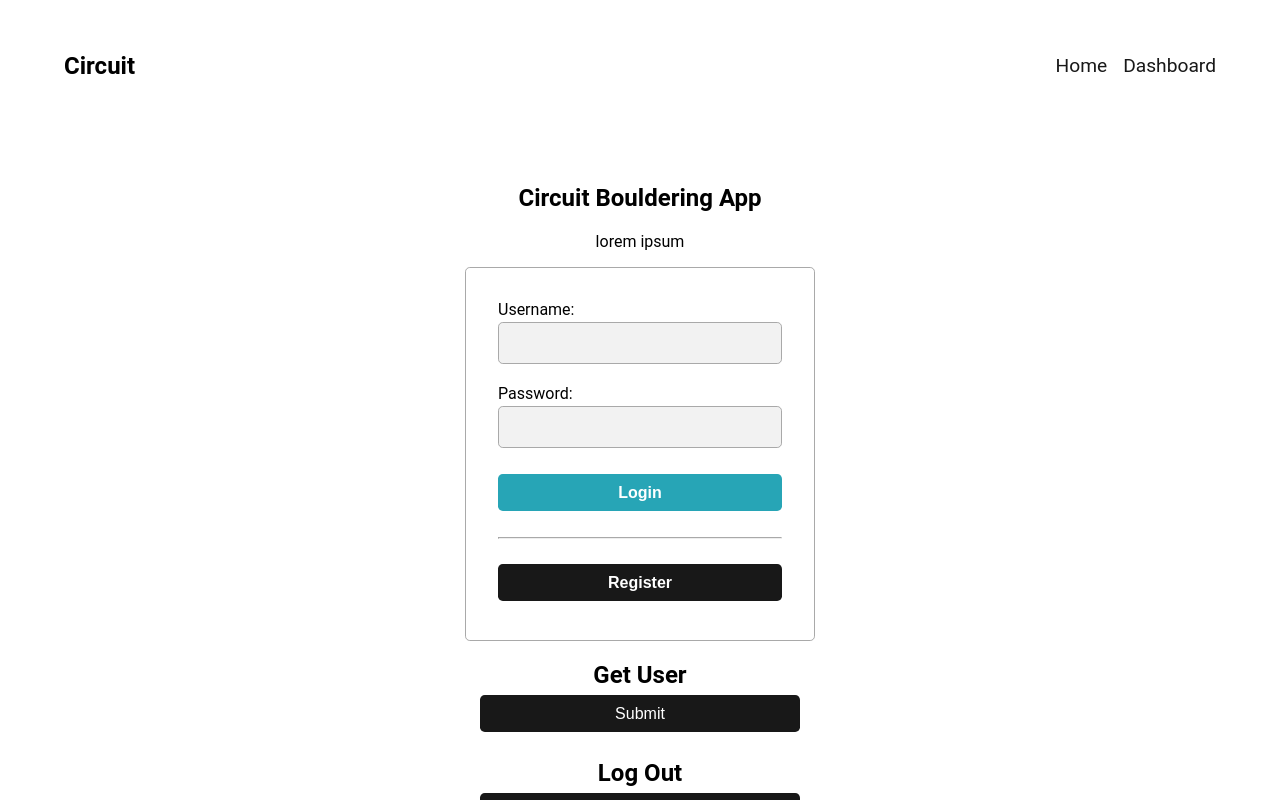
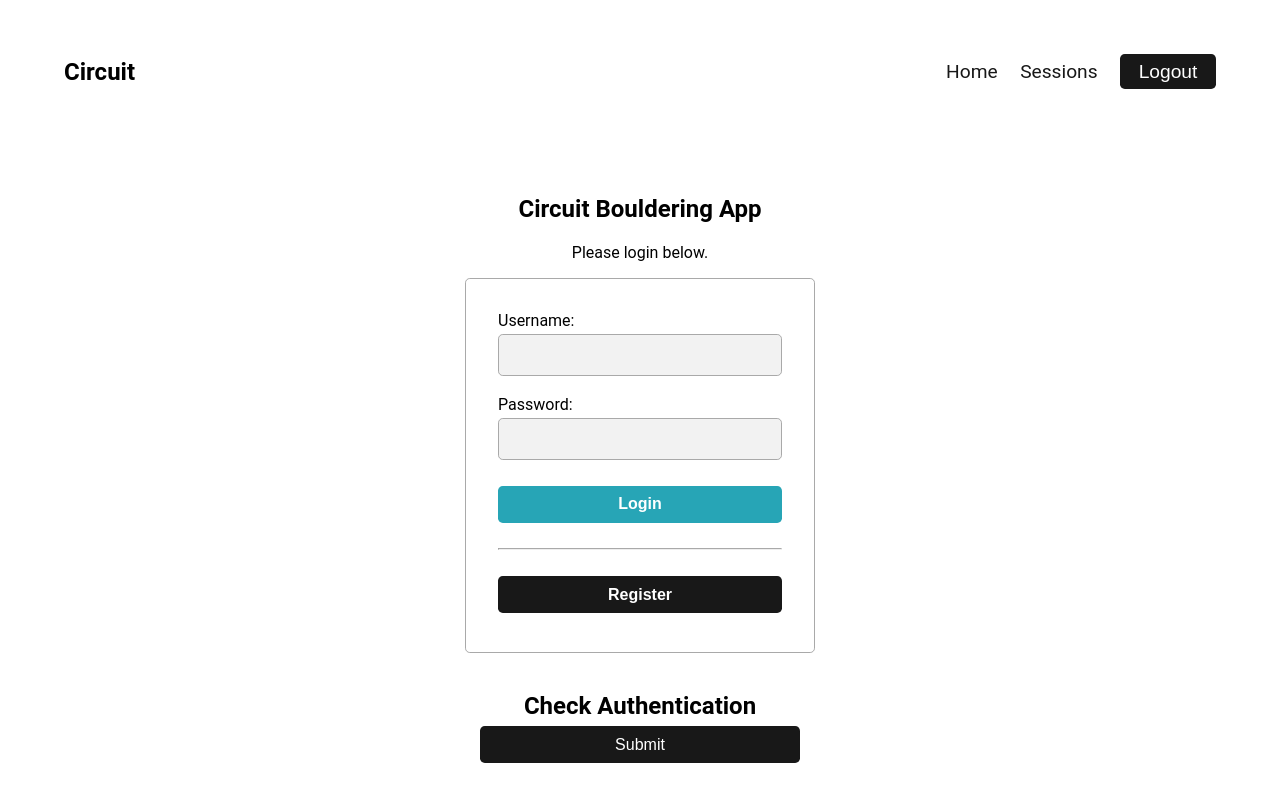
Before and after one commit to ahleeneh/circuit-bouldering-app, a React (Create React App) app in the folder client/: page / in a window 1280 px wide. Shown: the top 800 px of the page. Built offline with nearby package versions, Linux system fonts and the light colour scheme.

Commit message:
Added log out button to nav bar

```diff
--- a/client/src/App.css
+++ b/client/src/App.css
@@ -10,6 +10,9 @@
 
     --color-blue: #27a5b6;
     --color-blue-hover: #06afc5;
+
+    --color-purple: #703d9f;
+    --color-purple-hover: #8d5eb9;
 
     --border-radius-1: 0.3rem;
     --border-radius-2: 0.1rem;
@@ -66,7 +69,7 @@
     justify-content: space-between;
     padding: 2rem 4rem;
     box-sizing: border-box;
-    min-height: calc(100vh - 131.81px - 114px)
+    min-height: calc(100vh - 143.56px - 114px)
 }
 
 .footer {
@@ -84,17 +87,21 @@
 .nav-links {
     list-style: none;
     display: flex;
-    gap: 1rem;
+    gap: 1.4rem;
 }
 
 .nav-links li {
     font-size: 1.2rem;
+    display: flex;
+    align-items: center;
 }
 
 .nav-links a {
     text-decoration: none;
     color: var(--color-dark-grey);
     transition: all 300ms ease;
+    display: flex;
+    align-items: center;
 }
 
 .nav-links a:hover {
@@ -169,6 +176,20 @@
     background: var(--color-medium-grey);
 }
 
+.button-logout {
+    background-color: var(--color-dark-grey);
+    color: var(--color-white);
+    font-weight: normal;
+    max-width:6rem;
+    font-size: 1.2rem;
+    padding: 0.4rem 0.4rem;
+}
+
+.button-logout:hover {
+    background-color: var(--color-medium-grey);
+}
+
+
 /*
   FORMS
 */
--- a/client/src/components/Navigation.jsx
+++ b/client/src/components/Navigation.jsx
@@ -1,7 +1,26 @@
 import React from 'react';
 import { NavLink } from 'react-router-dom';
+import {useNavigate} from 'react-router';
+import axios from "axios";
+import {toast} from 'react-toastify';
+import 'react-toastify/dist/ReactToastify.css';
 
 function Navigation() {
+    const navigate = useNavigate();
+
+    const logout = async () => {
+        try {
+            const response = await axios.post('http://localhost:8000/logout', null, {
+                withCredentials: true
+            });
+            console.log(response);
+            toast.info('Goodbye!');
+            navigate('/');
+        } catch (error) {
+            console.error('An error occurred: ', error);
+        }
+    }
+
 
     return (
         <nav className="navigation">
@@ -12,7 +31,10 @@ function Navigation() {
                     <NavLink to="/">Home</NavLink>
                 </li>
                 <li>
-                    <NavLink to="/dashboard">Dashboard</NavLink>
+                    <NavLink to="/dashboard">Sessions</NavLink>
+                </li>
+                <li>
+                    <button className="button button-logout" onClick={logout}>Logout</button>
                 </li>
             </ul>
 
--- a/client/src/pages/HomePage.jsx
+++ b/client/src/pages/HomePage.jsx
@@ -24,7 +24,7 @@ function HomePage() {
             navigate('/dashboard');
         } catch (error) {
             handleError(error)
-            toast.warning('Sorry, the provided username or password is incorrect.');
+            toast.error('Sorry, the provided username or password is incorrect.');
         }
     }
 
@@ -53,7 +53,7 @@ function HomePage() {
     return (
         <div className="page">
             <h2>Circuit Bouldering App</h2>
-            <p>lorem ipsum</p>
+            <p>Please login below.</p>
 
             <form className="form" onSubmit={handleSubmit(login)}>
                 <label htmlFor="username">Username:
@@ -83,18 +83,15 @@ function HomePage() {
                 </Link>
             </form>
 
+            <br/>
 
-            <h2>Get User<br/>
+            <h2>Check Authentication<br/>
                 <button className="button" onClick={getUser}>Submit</button>
             </h2>
 
-
-
-            <h2>Log Out<br/>
-                <button className="button" onClick={logout}>Submit</button>
-            </h2>
-
-
+            {/*<h2>Log Out<br/>*/}
+            {/*    <button className="button" onClick={logout}>Submit</button>*/}
+            {/*</h2>*/}
 
         </div>
     )
--- a/client/src/pages/RegisterPage.jsx
+++ b/client/src/pages/RegisterPage.jsx
@@ -19,7 +19,7 @@ function RegisterPage() {
             navigate('/');
         } catch (error) {
             console.error('Registration failed: ', error);
-            toast.warning('Registration failed. The provided email or username is already in use.');
+            toast.error('Registration failed. The provided email or username is already in use.');
         }
     }
 
--- a/client/src/pages/UserDashboardPage.jsx
+++ b/client/src/pages/UserDashboardPage.jsx
@@ -21,13 +21,31 @@ function UserDashboardPage() {
         }
     }
 
+    const getUser = async () => {
+        try {
+            const response = await axios.get('http://localhost:8000/user', {
+                withCredentials: true
+            });
+            console.log(response);
+        } catch (error) {
+            console.error('An error occurred: ', error);
+        }
+    }
+
     useEffect(() => {
         getUserDashboard();
     }, [])
 
     return (
         authenticated ? (
-            <h1>User Dashboard</h1>
+            <>
+                <h1>User Dashboard</h1>
+
+                <h2>Check Authentication<br/>
+                    <button className="button" onClick={getUser}>Submit</button>
+                </h2>
+            </>
+
         ) : null
     );
 
```
